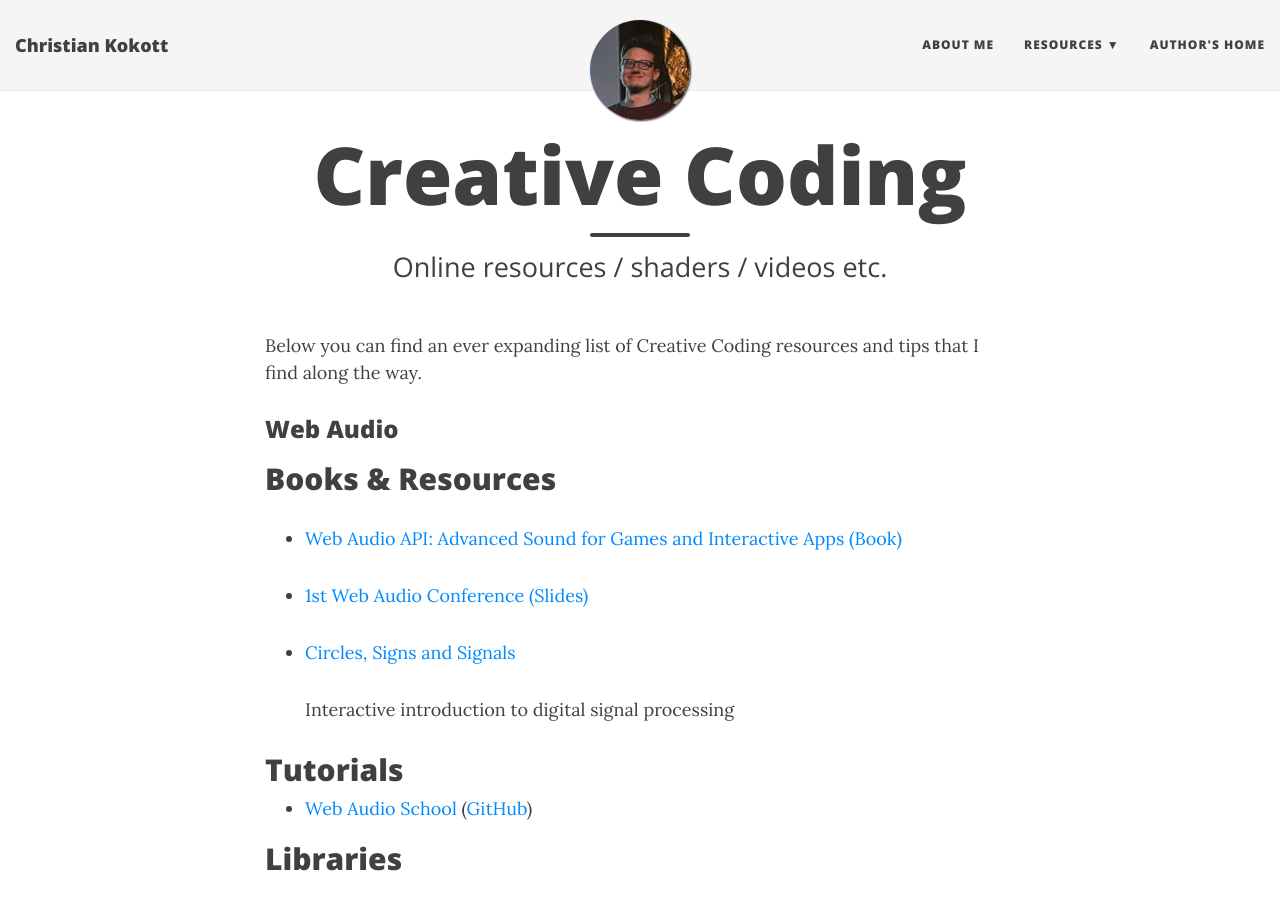
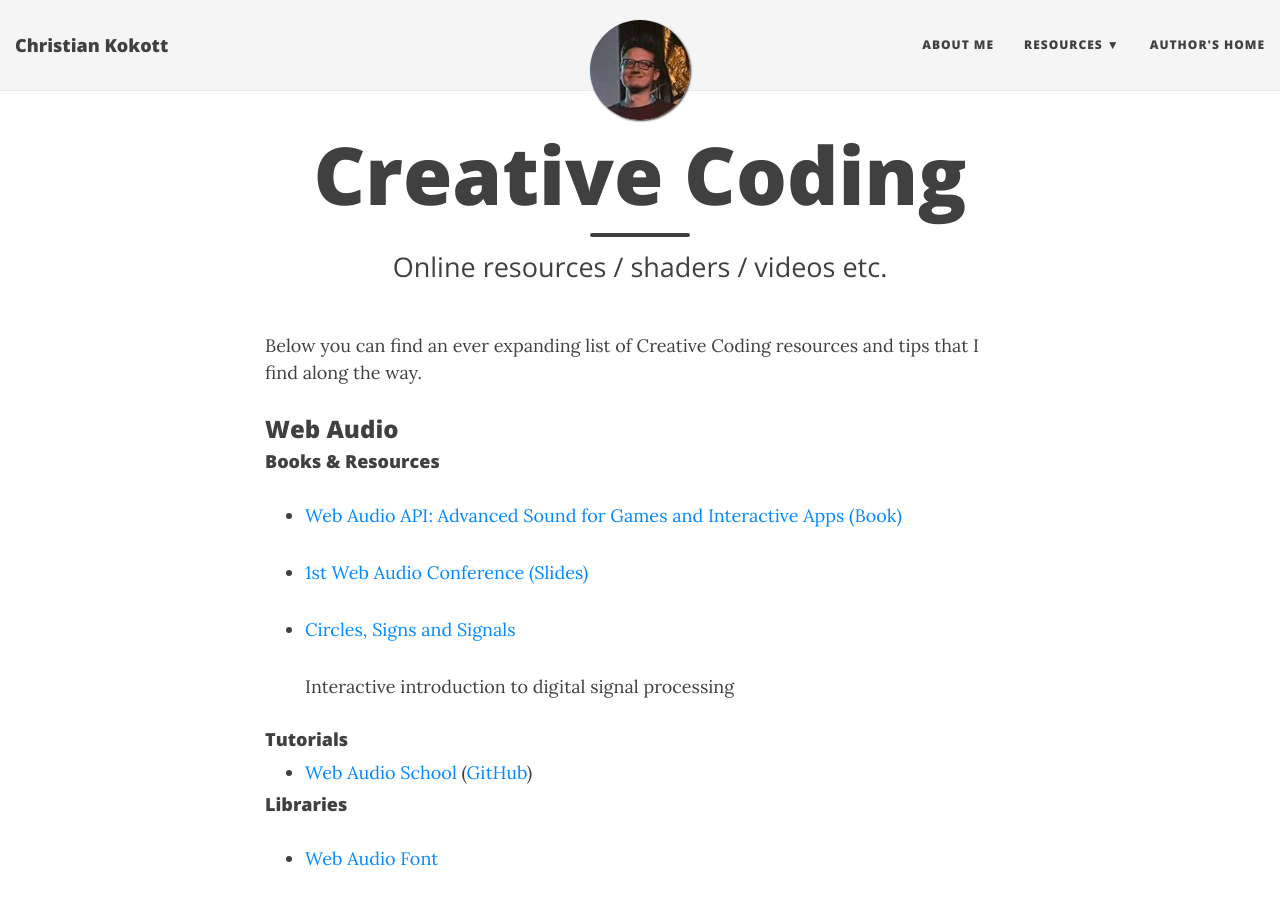
Before and after one commit to dotKokott/dotKokott.github.io, a Jekyll site: the page built from pages/resources/creativecoding.md, in a window 1280 px wide and 900 px high. Built offline with Jekyll 4.4.1, drawn with Linux system fonts in a browser that asks for light colours; nearby versions of some CDN libraries.

Commit message:
Fixed header size

```diff
--- a/pages/resources/creativecoding.md
+++ b/pages/resources/creativecoding.md
@@ -8,7 +8,7 @@ Below you can find an ever expanding list of Creative Coding resources and tips
 
 ### Web Audio
 
-## Books & Resources
+#### Books & Resources
 * [Web Audio API: Advanced Sound for Games and Interactive Apps (Book)](http://chimera.labs.oreilly.com/books/1234000001552/pr01.html)
 
 * [1st Web Audio Conference (Slides)](http://medias.ircam.fr/search/?q=WAC+-+1st+Web+Audio+Conference)
@@ -17,10 +17,10 @@ Below you can find an ever expanding list of Creative Coding resources and tips
 
   Interactive introduction to digital signal processing
 
-## Tutorials
+#### Tutorials
 * [Web Audio School](http://mmckegg.github.io/web-audio-school/) ([GitHub](https://github.com/mmckegg/web-audio-school))
 
-## Libraries
+#### Libraries
 * [Web Audio Font](https://github.com/surikov/webaudiofont)
 
   >WebAudioFont is a set of resources and associated technology that uses sample-based synthesis to play musical instruments in browser.
@@ -37,7 +37,7 @@ Below you can find an ever expanding list of Creative Coding resources and tips
 
   JS audio interface API (clickable drumpads, keyboards etc.)
 
-## Inspiration
+#### Inspiration
 * [Web Audio Samples](http://webaudioapi.com/samples/)
 * [Web Audio Weekly](http://www.webaudioweekly.com/)
 * [The Infinite Drum Machine](https://aiexperiments.withgoogle.com/drum-machine)
```
